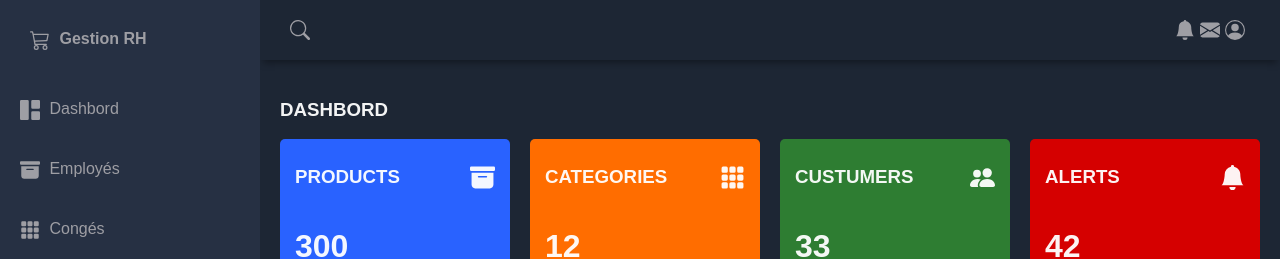
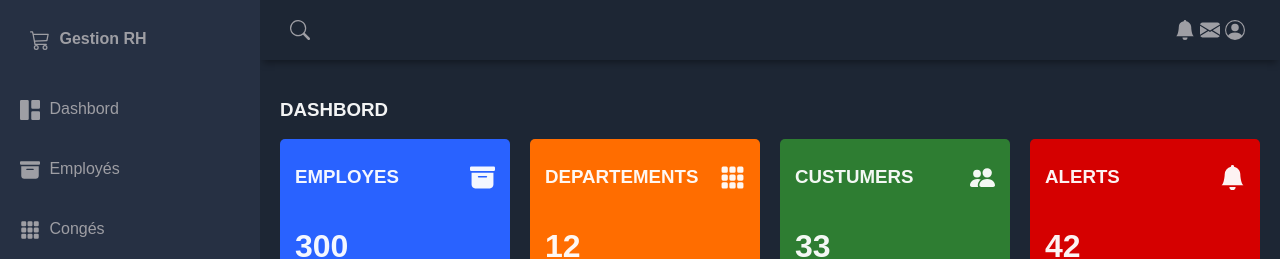
Before and after one commit to SamLaye/GestionRH, a React (Create React App) app: page / in a window 1280 px wide. Shown: the top 259 px of the page. Built offline with nearby package versions, Linux system fonts and the light colour scheme.

Commit message:
Gestion des routes

```diff
--- a/src/pages/Home.jsx
+++ b/src/pages/Home.jsx
@@ -17,14 +17,14 @@ function Home() {
       <div className="main-cards">
         <div className="card">
           <div className="card-inner">
-            <h3>PRODUCTS</h3>
+            <h3>EMPLOYES</h3>
             <BsFillArchiveFill className="card_icon" />
           </div>
           <h1>300</h1>
         </div>
         <div className="card">
           <div className="card-inner">
-            <h3>CATEGORIES</h3>
+            <h3>DEPARTEMENTS</h3>
             <BsFillGrid3X3GapFill className="card_icon" />
           </div>
           <h1>12</h1>
```
